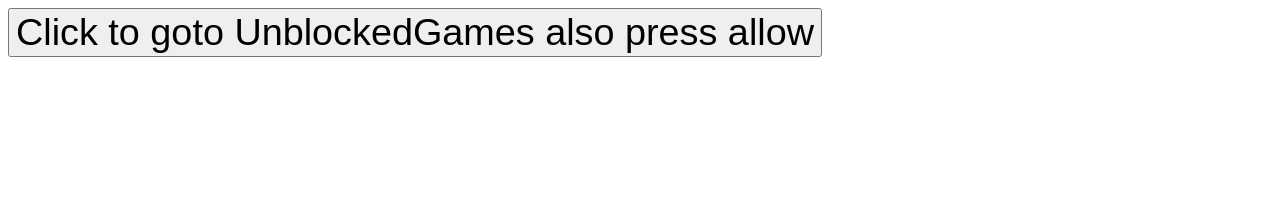
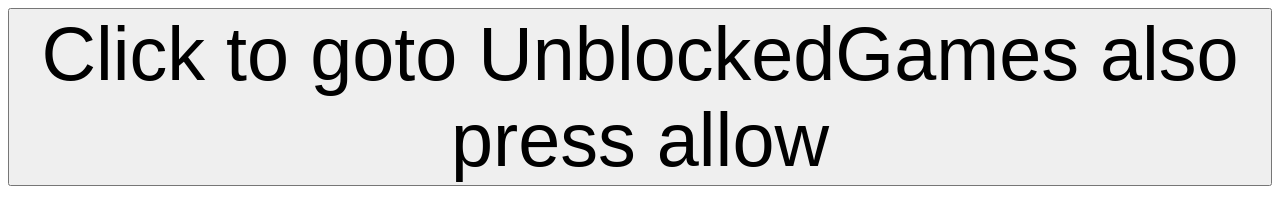
Before and after one commit to Enemy6/WorldWideMessages, a plain HTML site: page index.html in a window 1280 px wide. Drawn offline with Linux system fonts and the light colour scheme.

Commit message:
Update index.html

```diff
--- a/index.html
+++ b/index.html
@@ -1,7 +1,7 @@
 
 <!DOCTYPE html>
 <style>
-  button {font-size: 10mm;}
+  button {font-size: 20mm;}
 </style>
 <html>
   <head>
```
